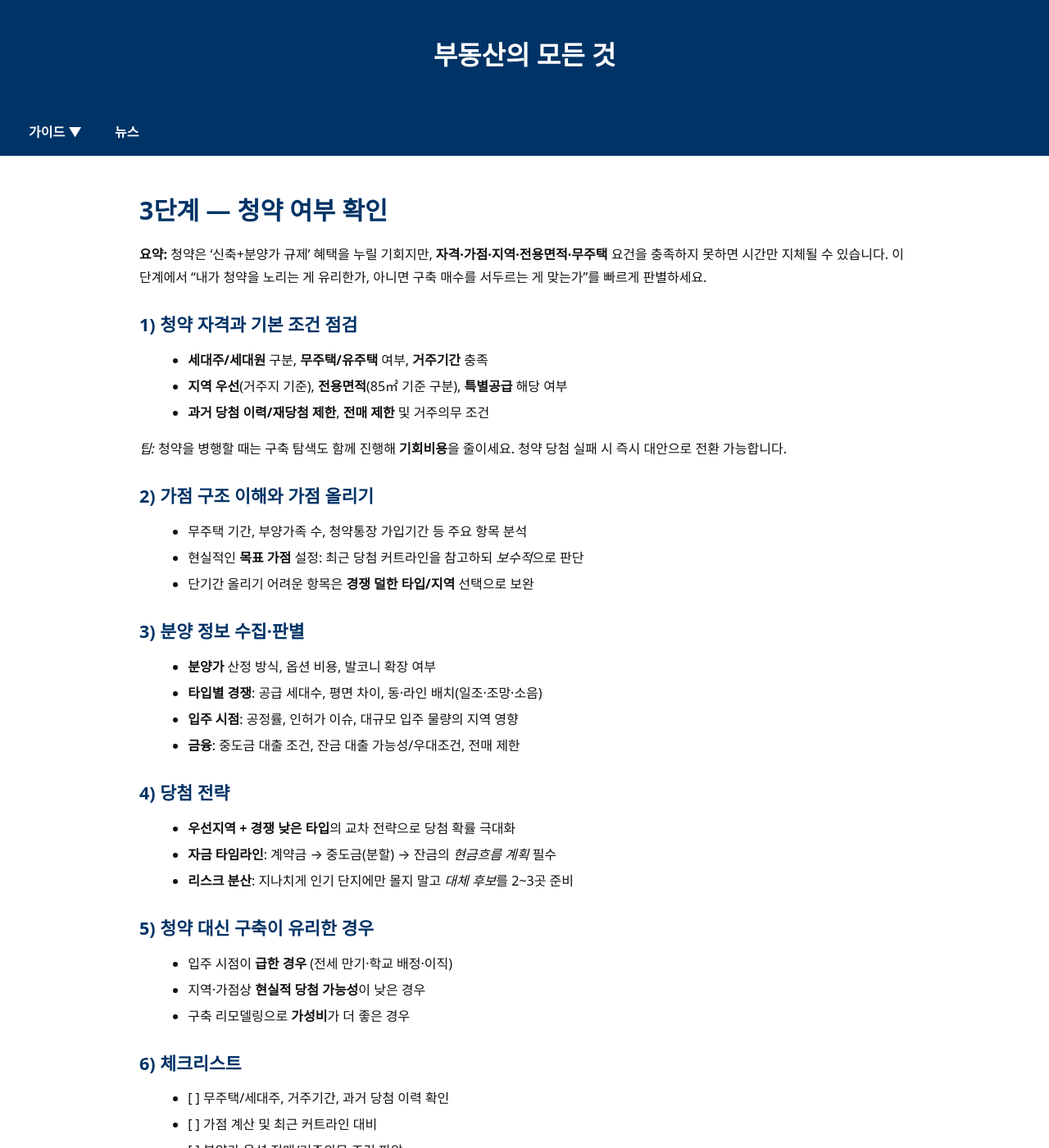
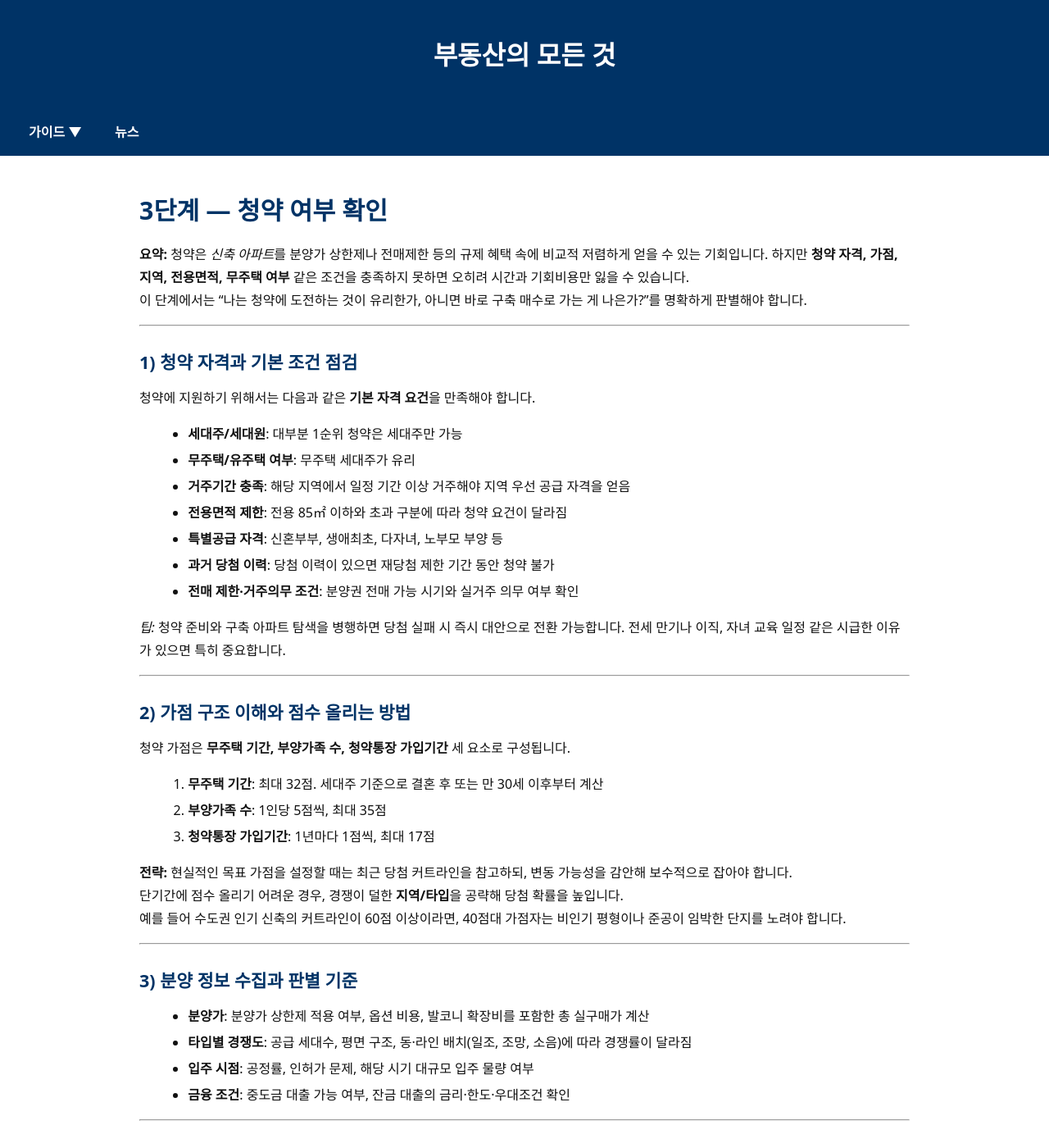
Before and after one commit to kimkisaa/land, a Jekyll site: the page built from guide/3-subscription-check.md, in a window 1280 px wide and 1400 px high. Shown: the whole window at 82% size. Built offline with Jekyll 4.4.1, drawn with Linux system fonts in a browser that asks for light colours; some of the changed text lies outside the part shown.

Commit message:
Update 3-subscription-check.md

```diff
--- a/guide/3-subscription-check.md
+++ b/guide/3-subscription-check.md
@@ -1,7 +1,7 @@
 ---
 layout: default
 title: 3. 청약 여부 확인
-description: 내 집 마련 3단계 - 청약 자격과 가점, 지역/전용면적/무주택 요건, 당첨 전략과 리스크까지 한 번에 점검하는 체크리스트.
+description: 내 집 마련 3단계 - 청약 자격과 가점, 지역·전용면적·무주택 요건, 당첨 전략과 리스크까지 한 번에 점검하는 체크리스트.
 permalink: /guide/3-subscription-check/
 last_modified_at: 2025-08-11
 ---
@@ -10,58 +10,88 @@ last_modified_at: 2025-08-11
 
 <h1>3단계 — 청약 여부 확인</h1>
 
-<p><strong>요약:</strong> 청약은 ‘신축+분양가 규제’ 혜택을 누릴 기회지만, <strong>자격·가점·지역·전용면적·무주택</strong> 요건을 충족하지 못하면 시간만 지체될 수 있습니다. 이 단계에서 “내가 청약을 노리는 게 유리한가, 아니면 구축 매수를 서두르는 게 맞는가”를 빠르게 판별하세요.</p>
+<p><strong>요약:</strong> 청약은 <em>신축 아파트</em>를 분양가 상한제나 전매제한 등의 규제 혜택 속에 비교적 저렴하게 얻을 수 있는 기회입니다. 하지만 <strong>청약 자격, 가점, 지역, 전용면적, 무주택 여부</strong> 같은 조건을 충족하지 못하면 오히려 시간과 기회비용만 잃을 수 있습니다.<br>
+이 단계에서는 “나는 청약에 도전하는 것이 유리한가, 아니면 바로 구축 매수로 가는 게 나은가?”를 명확하게 판별해야 합니다.</p>
+
+<hr>
 
 <h2>1) 청약 자격과 기본 조건 점검</h2>
+<p>청약에 지원하기 위해서는 다음과 같은 <strong>기본 자격 요건</strong>을 만족해야 합니다.</p>
 <ul>
-  <li><strong>세대주/세대원</strong> 구분, <strong>무주택/유주택</strong> 여부, <strong>거주기간</strong> 충족</li>
-  <li><strong>지역 우선</strong>(거주지 기준), <strong>전용면적</strong>(85㎡ 기준 구분), <strong>특별공급</strong> 해당 여부</li>
-  <li><strong>과거 당첨 이력/재당첨 제한</strong>, <strong>전매 제한</strong> 및 거주의무 조건</li>
+  <li><strong>세대주/세대원</strong>: 대부분 1순위 청약은 세대주만 가능</li>
+  <li><strong>무주택/유주택 여부</strong>: 무주택 세대주가 유리</li>
+  <li><strong>거주기간 충족</strong>: 해당 지역에서 일정 기간 이상 거주해야 지역 우선 공급 자격을 얻음</li>
+  <li><strong>전용면적 제한</strong>: 전용 85㎡ 이하와 초과 구분에 따라 청약 요건이 달라짐</li>
+  <li><strong>특별공급 자격</strong>: 신혼부부, 생애최초, 다자녀, 노부모 부양 등</li>
+  <li><strong>과거 당첨 이력</strong>: 당첨 이력이 있으면 재당첨 제한 기간 동안 청약 불가</li>
+  <li><strong>전매 제한·거주의무 조건</strong>: 분양권 전매 가능 시기와 실거주 의무 여부 확인</li>
 </ul>
-<p><em>팁:</em> 청약을 병행할 때는 구축 탐색도 함께 진행해 <strong>기회비용</strong>을 줄이세요. 청약 당첨 실패 시 즉시 대안으로 전환 가능합니다.</p>
+<p><em>팁:</em> 청약 준비와 구축 아파트 탐색을 병행하면 당첨 실패 시 즉시 대안으로 전환 가능합니다. 전세 만기나 이직, 자녀 교육 일정 같은 시급한 이유가 있으면 특히 중요합니다.</p>
 
-<h2>2) 가점 구조 이해와 가점 올리기</h2>
+<hr>
+
+<h2>2) 가점 구조 이해와 점수 올리는 방법</h2>
+<p>청약 가점은 <strong>무주택 기간, 부양가족 수, 청약통장 가입기간</strong> 세 요소로 구성됩니다.</p>
+<ol>
+  <li><strong>무주택 기간</strong>: 최대 32점. 세대주 기준으로 결혼 후 또는 만 30세 이후부터 계산</li>
+  <li><strong>부양가족 수</strong>: 1인당 5점씩, 최대 35점</li>
+  <li><strong>청약통장 가입기간</strong>: 1년마다 1점씩, 최대 17점</li>
+</ol>
+<p><strong>전략:</strong> 현실적인 목표 가점을 설정할 때는 최근 당첨 커트라인을 참고하되, 변동 가능성을 감안해 보수적으로 잡아야 합니다.<br>
+단기간에 점수 올리기 어려운 경우, 경쟁이 덜한 <strong>지역/타입</strong>을 공략해 당첨 확률을 높입니다.<br>
+예를 들어 수도권 인기 신축의 커트라인이 60점 이상이라면, 40점대 가점자는 비인기 평형이나 준공이 임박한 단지를 노려야 합니다.</p>
+
+<hr>
+
+<h2>3) 분양 정보 수집과 판별 기준</h2>
 <ul>
-  <li>무주택 기간, 부양가족 수, 청약통장 가입기간 등 주요 항목 분석</li>
-  <li>현실적인 <strong>목표 가점</strong> 설정: 최근 당첨 커트라인을 참고하되 <em>보수적</em>으로 판단</li>
-  <li>단기간 올리기 어려운 항목은 <strong>경쟁 덜한 타입/지역</strong> 선택으로 보완</li>
+  <li><strong>분양가</strong>: 분양가 상한제 적용 여부, 옵션 비용, 발코니 확장비를 포함한 총 실구매가 계산</li>
+  <li><strong>타입별 경쟁도</strong>: 공급 세대수, 평면 구조, 동·라인 배치(일조, 조망, 소음)에 따라 경쟁률이 달라짐</li>
+  <li><strong>입주 시점</strong>: 공정률, 인허가 문제, 해당 시기 대규모 입주 물량 여부</li>
+  <li><strong>금융 조건</strong>: 중도금 대출 가능 여부, 잔금 대출의 금리·한도·우대조건 확인</li>
 </ul>
 
-<h2>3) 분양 정보 수집·판별</h2>
+<hr>
+
+<h2>4) 당첨 전략 수립</h2>
 <ul>
-  <li><strong>분양가</strong> 산정 방식, 옵션 비용, 발코니 확장 여부</li>
-  <li><strong>타입별 경쟁</strong>: 공급 세대수, 평면 차이, 동·라인 배치(일조·조망·소음)</li>
-  <li><strong>입주 시점</strong>: 공정률, 인허가 이슈, 대규모 입주 물량의 지역 영향</li>
-  <li><strong>금융</strong>: 중도금 대출 조건, 잔금 대출 가능성/우대조건, 전매 제한</li>
+  <li><strong>우선공급지역 + 경쟁 낮은 타입</strong>을 동시에 노리는 교차 전략</li>
+  <li><strong>자금 타임라인</strong>: 계약금 → 중도금(보통 3~6회 분할) → 잔금의 현금 흐름 계획</li>
+  <li><strong>리스크 분산</strong>: 인기 단지 한 곳만 바라보지 말고, 대체 후보 2~3곳 함께 준비</li>
 </ul>
 
-<h2>4) 당첨 전략</h2>
-<ul>
-  <li><strong>우선지역 + 경쟁 낮은 타입</strong>의 교차 전략으로 당첨 확률 극대화</li>
-  <li><strong>자금 타임라인</strong>: 계약금 → 중도금(분할) → 잔금의 <em>현금흐름 계획</em> 필수</li>
-  <li><strong>리스크 분산</strong>: 지나치게 인기 단지에만 몰지 말고 <em>대체 후보</em>를 2~3곳 준비</li>
-</ul>
+<hr>
 
 <h2>5) 청약 대신 구축이 유리한 경우</h2>
 <ul>
-  <li>입주 시점이 <strong>급한 경우</strong> (전세 만기·학교 배정·이직)</li>
-  <li>지역·가점상 <strong>현실적 당첨 가능성</strong>이 낮은 경우</li>
-  <li>구축 리모델링으로 <strong>가성비</strong>가 더 좋은 경우</li>
+  <li>입주가 <strong>급한 경우</strong>: 전세 만기, 학교 배정, 직장 이동 등</li>
+  <li><strong>가점/지역상 당첨 가능성이 낮은 경우</strong>: 대기 시간만 길어질 수 있음</li>
+  <li>구축 리모델링으로 <strong>가성비</strong>가 더 높은 경우</li>
 </ul>
 
-<h2>6) 체크리스트</h2>
+<hr>
+
+<h2>6) 청약 여부 체크리스트</h2>
 <ul>
-  <li>[ ] 무주택/세대주, 거주기간, 과거 당첨 이력 확인</li>
-  <li>[ ] 가점 계산 및 최근 커트라인 대비</li>
-  <li>[ ] 분양가·옵션·전매/거주의무 조건 파악</li>
-  <li>[ ] 자금 타임라인(계약금/중도금/잔금) 확정</li>
-  <li>[ ] 청약 실패 시 대안(구축 매수) 동시 준비</li>
+  <li>[ ] 무주택/세대주 여부, 거주기간 충족, 과거 당첨 이력 확인</li>
+  <li>[ ] 가점 계산 후 최근 당첨 커트라인과 비교</li>
+  <li>[ ] 분양가, 옵션 비용, 전매·거주의무 조건 파악</li>
+  <li>[ ] 자금 흐름 계획 수립(계약금, 중도금, 잔금)</li>
+  <li>[ ] 청약 실패 시 대안 매수 계획 확보</li>
 </ul>
 
+<hr>
+
 <h2>FAQ</h2>
-<p><strong>Q. 가점이 낮은데도 도전할까요?</strong> 경쟁이 낮은 타입/지역, 특별공급 해당 여부를 검토하세요. 당첨 가능성이 낮다면 병행 투자 대신 <strong>구축 매수</strong>를 현실적으로 준비하는 것이 시간·비용 효율적입니다.</p>
-<p><strong>Q. 분양가가 적정한지 어떻게 판단하나요?</strong> 인근 입주 5년 내 단지의 실거래·관리비·커뮤니티 수준과 비교하고, 잔금 시점 <strong>금리 시나리오</strong>까지 반영하세요.</p>
+<p><strong>Q. 가점이 낮은데도 청약 도전해야 하나요?</strong><br>
+A. 경쟁이 낮은 타입과 지역을 찾아보고, 특별공급 자격이 있는지 검토하세요. 그래도 가능성이 낮다면 구축 매수를 병행 준비하는 것이 시간과 비용을 아낄 수 있습니다.</p>
 
-<p><a class="btn primary" href="{{ '/guide/4-property-research/' | relative_url }}">다음 단계 → 4. 매물 조사 및 비교</a>
-   <a class="btn" href="{{ '/guide/2-budget-plan/' | relative_url }}">← 이전 단계: 예산 및 자금 계획</a></p>
+<p><strong>Q. 분양가 적정성은 어떻게 판단하나요?</strong><br>
+A. 인근 5년 이내 입주 단지의 실거래가, 관리비, 커뮤니티 수준과 비교하세요. 또한 잔금 시점의 금리 변동 가능성까지 고려해야 합니다.</p>
+
+<p>
+<a class="btn primary" href="{{ '/guide/4-property-research/' | relative_url }}">다음 단계 → 4. 매물 조사 및 비교</a>
+<a class="btn" href="{{ '/guide/2-budget-plan/' | relative_url }}">← 이전 단계: 예산 및 자금 계획</a>
+</p>
+
 </section>
```
